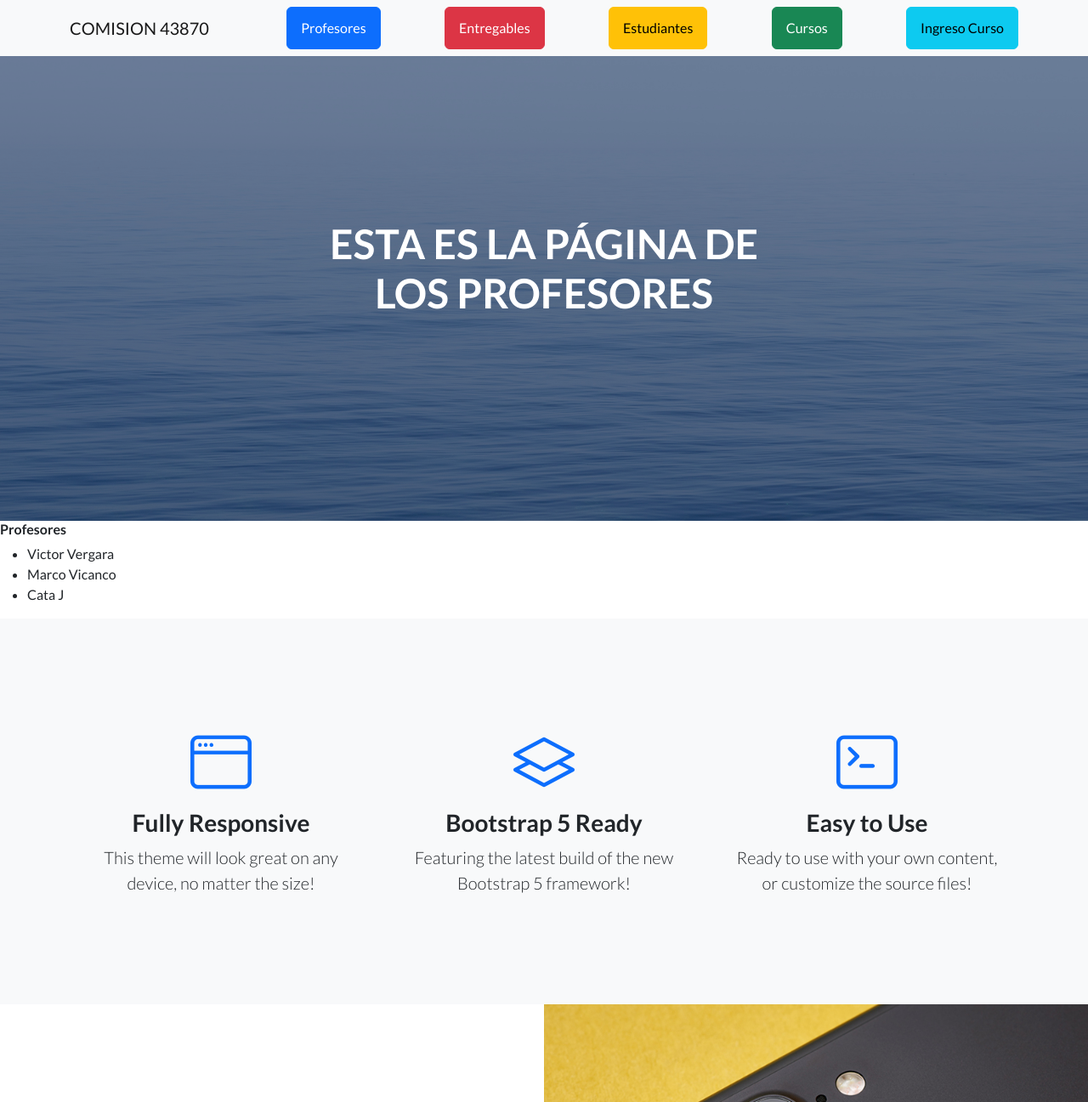
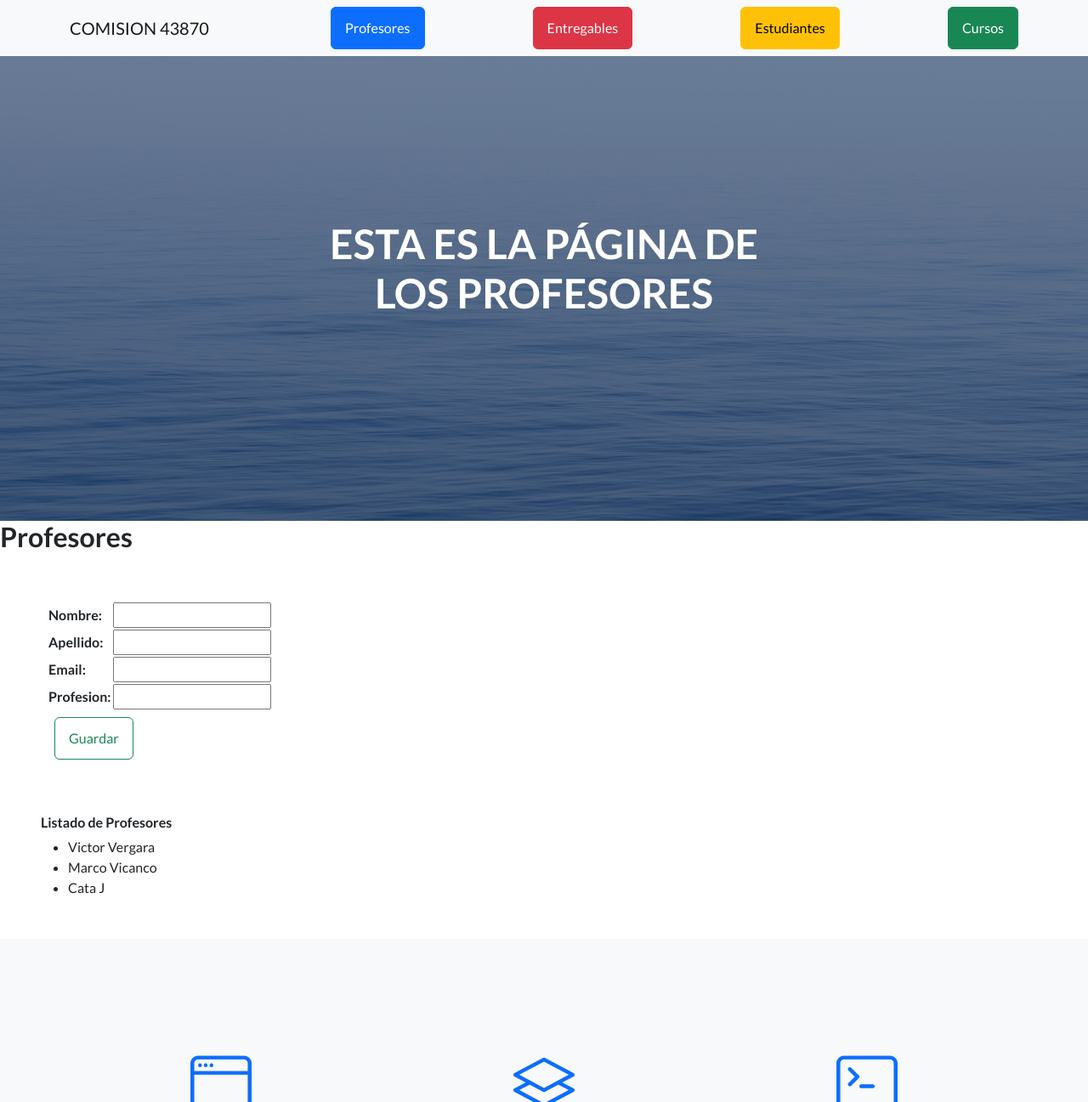
Before and after one commit to VictorVergaraC/python_43870, a Django app: page /AppCoder/profesores in a window 1280 px wide. Shown: the top 1297 px of the page at 85% size. Run offline with Django 4.2, Linux system fonts and the light colour scheme; data comes from the database, SQL or seed files in the repository; both versions use the stored data as it was after the commit; some libraries are stand-ins or nearby versions.

Commit message:
Se crea practicamente un CRUD

```diff
--- a/AppCoder/forms.py
+++ b/AppCoder/forms.py
@@ -3,3 +3,9 @@ from django import forms
 class CursoForm(forms.Form):
     nombre   = forms.CharField(max_length=50) # Es un campo de strings
     comision = forms.IntegerField()
+
+class ProfesorForm(forms.Form):
+    nombre    = forms.CharField(max_length=50)
+    apellido  = forms.CharField(max_length=50)
+    email     = forms.EmailField()
+    profesion = forms.CharField(max_length=50)
--- a/AppCoder/templates/AppCoder/padre.html
+++ b/AppCoder/templates/AppCoder/padre.html
@@ -26,7 +26,6 @@
                 <a class="btn btn-danger"  href="{% url 'entregables' %}"    >Entregables</a>
                 <a class="btn btn-warning" href="{% url 'estudiantes' %}"    >Estudiantes</a>
                 <a class="btn btn-success" href="{% url 'cursos' %}"         >Cursos</a>
-                <a class="btn btn-info"    href="{% url 'cursoFormulario' %}">Ingreso Curso</a>
             </div>
         </nav>
 
--- a/AppCoder/templates/AppCoder/profesores.html
+++ b/AppCoder/templates/AppCoder/profesores.html
@@ -6,11 +6,25 @@
 
 {% block contenido_que_cambia %}
 
-    <h6>Profesores</h6>
+<h2>Profesores</h2>
+<form action="{% url 'profesores' %}" method="post" class="m-5 p-2">
+    {% csrf_token %}
+    <table>
+        {{ formulario.as_table }}
+    </table>
+    <button type="submit" class="btn btn-outline-success m-2">Guardar</button>
+</form>
+{% if mensaje != "" %}
+    <h4 class="m-2">{{ mensaje }}</h4>
+{% endif %}
+
+<section class="m-5">
+    <h6>Listado de Profesores</h6>
     <ul>
         {% for profe in profes %}
-        <li>{{ profe.nombre }}  {{ profe.apellido }}</li>
+            <li>{{ profe.nombre }} {{ profe.apellido }}</li>
         {% endfor %}
     </ul>
+</section>
 
 {% endblock %}
--- a/AppCoder/urls.py
+++ b/AppCoder/urls.py
@@ -8,5 +8,6 @@ urlpatterns = [
     path('estudiantes', estudiantes, name="estudiantes"),
     path('cursos', cursos, name="cursos"),
     path('entregables', entregables, name="entregables"),
-    path('cursoFormulario', cursoFormulario, name="cursoFormulario"),
+    path('busquedaComision', busquedaComision, name="busquedaComision"),
+    path('buscar', buscar, name="buscar"),
 ]
--- a/AppCoder/views.py
+++ b/AppCoder/views.py
@@ -2,7 +2,7 @@ from django.shortcuts import render
 from django.http import HttpResponse
 from django.template import Template, Context, loader
 from .models import Curso, Profesor, Estudiante
-from .forms import CursoForm
+from .forms import CursoForm, ProfesorForm
 
 # Create your views here.
 
@@ -28,24 +28,48 @@ def inicio(request):
 
 def profesores(request):
     profes = Profesor.objects.all()
-    return render(request,"AppCoder/profesores.html", {"profes":profes})
+
+    formulario = ProfesorForm()
+    mensaje = ""
+    if request.method == "POST":
+
+        form = ProfesorForm(request.POST)
+        if form.is_valid():
+            data = form.cleaned_data
+
+            nombre    = data["nombre"]
+            apellido  = data["apellido"]
+            email     = data["email"]
+            profesion = data["profesion"]
+
+            new_profe = Profesor(nombre=str(nombre).capitalize(), apellido=str(apellido).capitalize(), email=str(email).lower(), profesion = str(profesion).capitalize())
+            new_profe.save()
+            mensaje = "Profesor creado!"
+        else:
+            mensaje = "Formulario inválido!"
+            pass
+
+    return render(request,
+                  "AppCoder/profesores.html",
+                  {"profes":profes, "formulario":formulario, "mensaje":mensaje}
+            )
 
 def estudiantes(request):
     estudiantes = Estudiante.objects.all()
-    return render(request,"AppCoder/estudiantes.html", {"estudiantes":estudiantes})
+    return render(request,
+                  "AppCoder/estudiantes.html",
+                  {"estudiantes":estudiantes}
+            )
+
+
 
 def cursos(request):
-    cursos = Curso.objects.all()
-    return render(request, "AppCoder/cursos.html", {"cursos":cursos})
-
-def cursoFormulario(request):
     if request.method == "POST":
-        mensaje = ""
         # nombre   = request.POST["nombre"]
         # comision = request.POST["comision"]
         # curso = Curso(nombre=str(nombre).capitalize(), comision=comision)
         # curso.save()
-
+        mensaje = "Formulario inválido!"
         form = CursoForm(request.POST)
         if form.is_valid():
             info = form.cleaned_data
@@ -54,14 +78,29 @@ def cursoFormulario(request):
             curso = Curso(nombre=str(nombre).capitalize(), comision=comision)
             curso.save()
             mensaje = "Curso creado satisfactoriamente!"
-        else:
-            mensaje = "Formulario inválido!"
 
-        return render(request, "AppCoder/cursoFormulario.html", {"mensaje":mensaje})
+        return render(request, "AppCoder/cursos.html", {"mensaje":mensaje})
 
     formulario_curso = CursoForm()
-    return render(request, "AppCoder/cursoFormulario.html",{"formulario":formulario_curso})
+    return render(request, "AppCoder/cursos.html",{"formulario":formulario_curso})
 
 def entregables(request):
 
-    return render(request,"AppCoder/entregables.html")
+    return render(request,"AppCoder/cursos.html")
+
+def busquedaComision(request):
+
+    return render(request,"AppCoder/busquedaComision.html")
+
+def buscar(request):
+    comision = request.GET["comision"]
+    mensaje = "Sin resultados!"
+    if comision != "":
+        listar_cursos = Curso.objects.filter(comision__icontains=comision)
+        if listar_cursos:
+            mensaje = ""
+    return render(
+            request,
+            "AppCoder/resultadosBusqueda.html",
+            {"cursos":listar_cursos, "mensaje":mensaje}
+        )
```
Also changed, not shown: AppCoder/templates/AppCoder/busquedaComision.html (added, +20 -0 lines), AppCoder/templates/AppCoder/cursoFormulario.html (deleted, +0 -18 lines), AppCoder/templates/AppCoder/cursos.html (+9 -7 lines), AppCoder/templates/AppCoder/resultadosBusqueda.html (added, +28 -0 lines), db.sqlite3.
